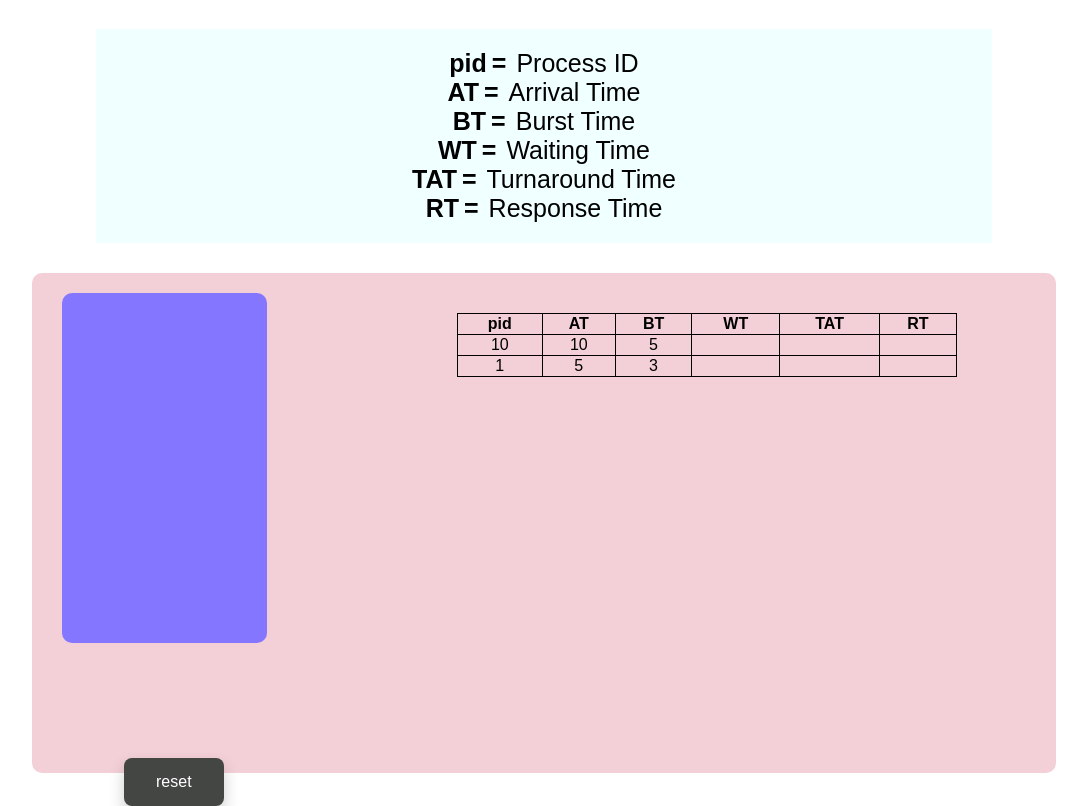
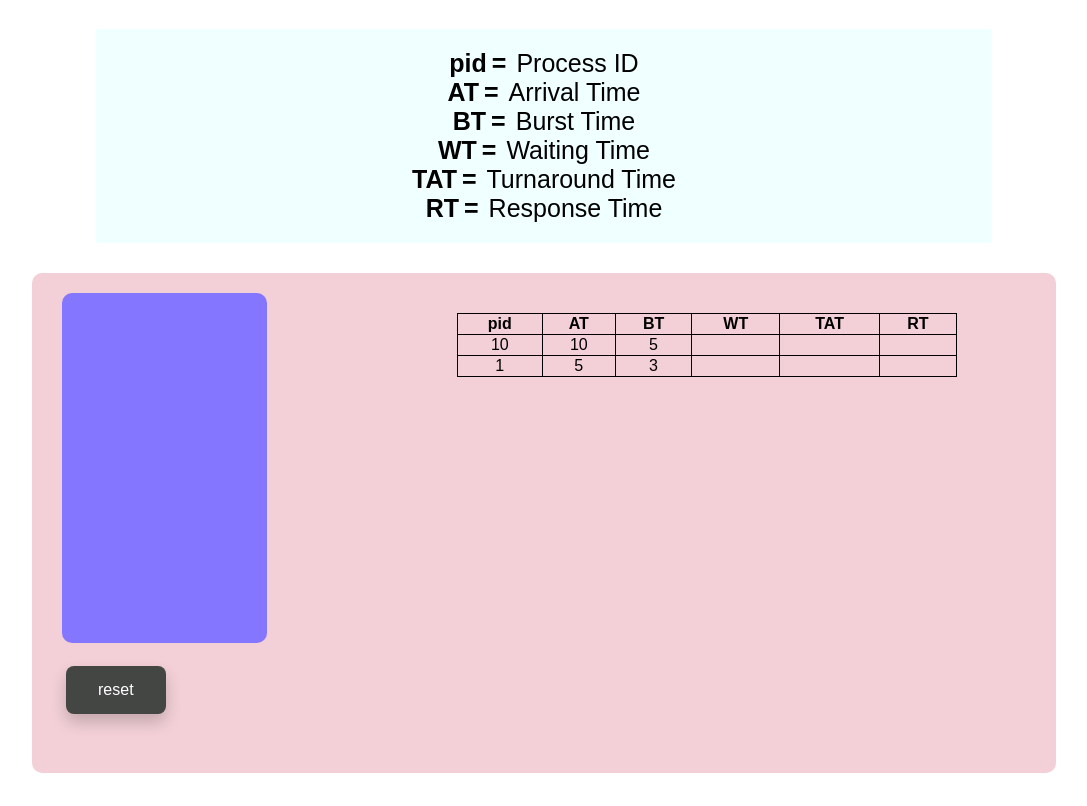
Before and after one commit to ahmniab/CPU-Scheduling, a plain HTML site: page index.html in a window 1280 px wide. Shown: the part 158-964 px from the top of the page, without its empty margins (96-1183 px from the left). After the commit the page ends 931 px from the top, so only its background shows below. Drawn offline with Linux system fonts and the light colour scheme.

Commit message:
fix reset bottom

```diff
--- a/index.html
+++ b/index.html
@@ -69,11 +69,11 @@
 
                       </table>
                 </div>
+                <button class="custom-button">reset</button>
             </div>
         </div>
 
     </div>
-    <button class="custom-button">reset</button>
     <script src="js/process.js"></script>
 
 </body>
--- a/style.css
+++ b/style.css
@@ -48,7 +48,7 @@ body{
     min-height: 500px;
     border-radius: 10px;
     display: flex;
-
+    position: relative;
 }
 .container .inputs .table{
     padding: 10px;
@@ -81,9 +81,12 @@ table, th, td {
     padding: 15px 32px;
     text-align: center;
     text-decoration: none;
-    display: inline-block;
+    display: block;
     font-size: 16px;
-    margin: -600px 220px 0;
+    position: absolute;
+    bottom: 59px;
+    left: 34px;
+    /* margin: -600px 220px 0; */
     cursor: pointer;
     border-radius: 8px;
     transition-duration: 0.4s;
```
